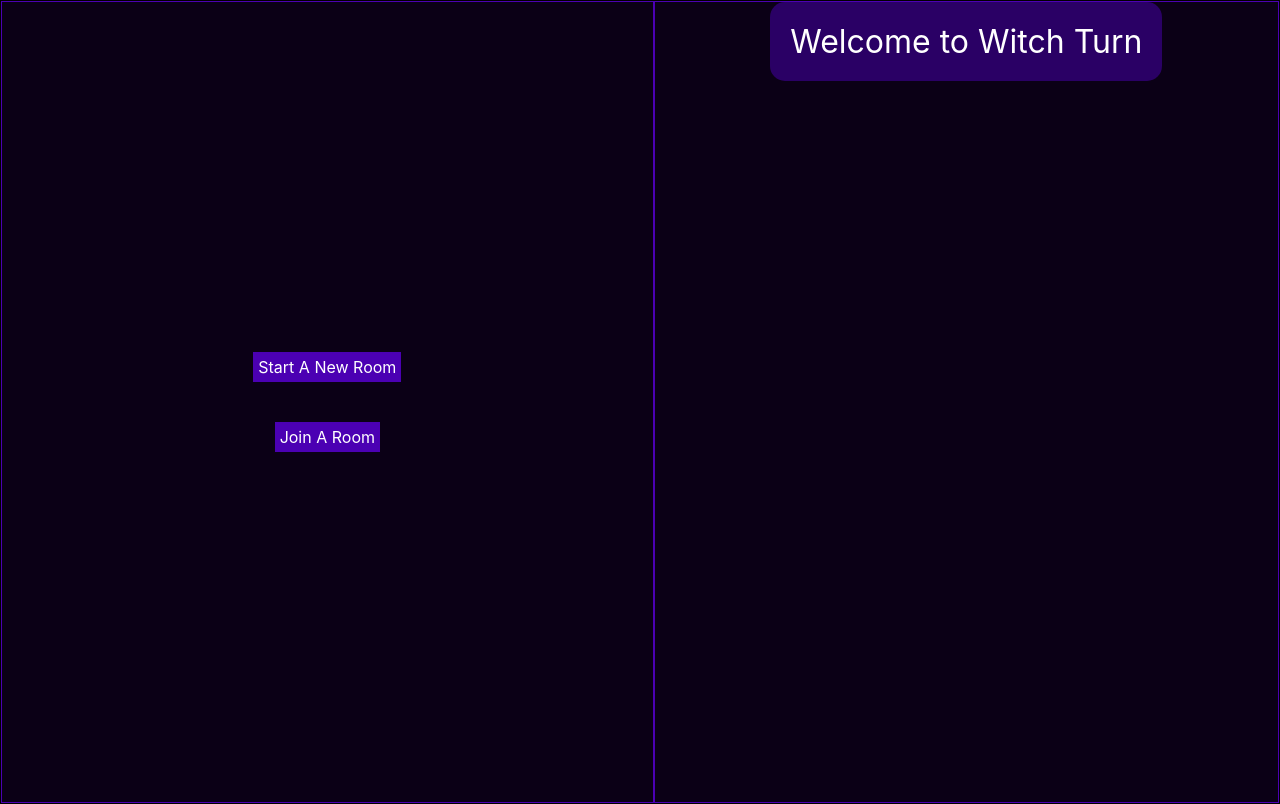
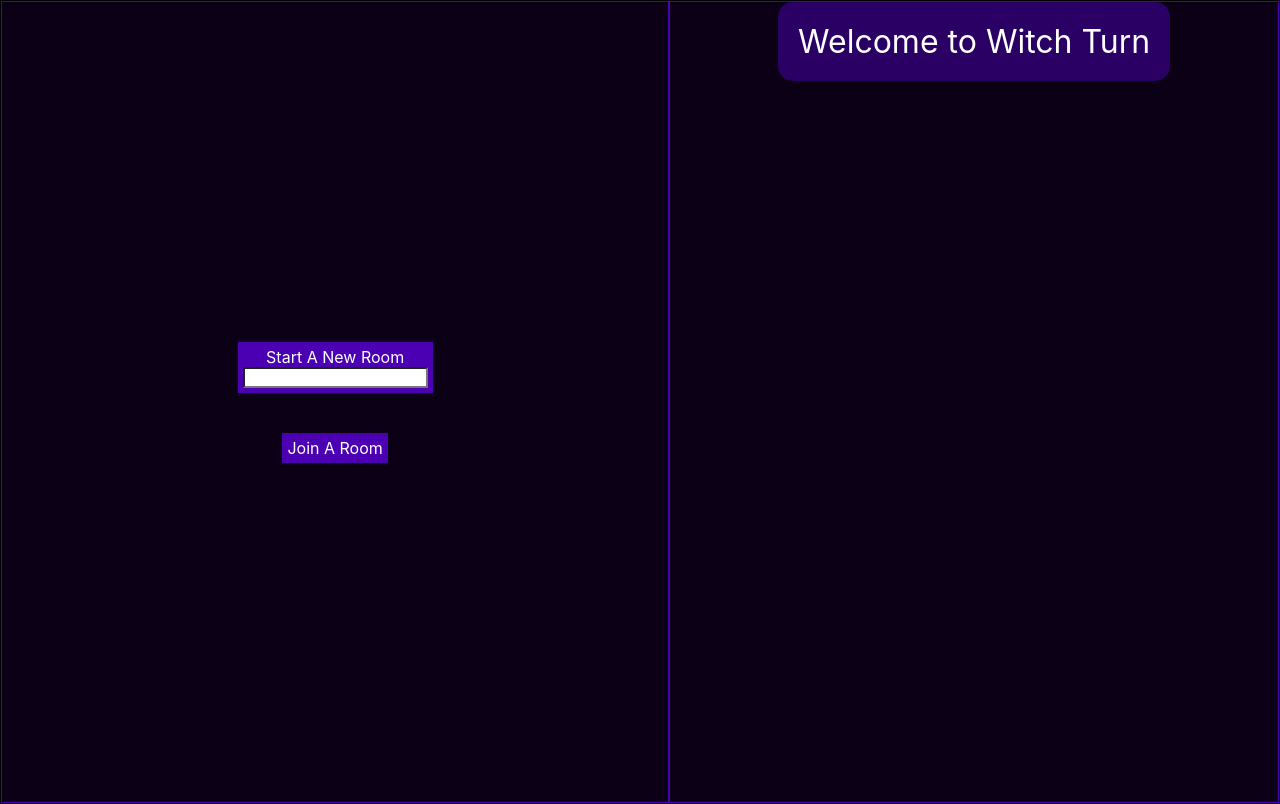
Before and after one commit to ScriptkidHicks/WitchTurnOnline, a React (Create React App) app in the folder witchturnonline/: page / in a window 1280 px wide. Built offline with nearby package versions, Linux system fonts and the light colour scheme.

Commit message:
updating styling and writing base function for input management

```diff
--- /dev/null
+++ b/witchturnonline/src/Components/SearchBars/GenericInputs.js
@@ -0,0 +1,24 @@
+import { StyleableLimitedInput } from "../StyledComponents/MainStyledComponents";
+
+function LimitedInputCombo(props) {
+  function onInputFunction(event) {
+    props.setInputState(event.target.value);
+    var content = event.target.value;
+    console.log(content);
+  }
+  return (
+    <StyleableLimitedInput
+      /* I want the dev to be forced to chose a max length */
+      maxLength={props.maxLength ? props.maxLength : 5}
+      type={props.type ? props.type : "text"}
+      minLength={props.minLength ? props.minLength : 0}
+      placeholder={props.placeholder ? props.placeholder : ""}
+      textAlignment={props.textAlignment ? props.textAlignment : "center"}
+      onInput={(event) => {
+        onInputFunction(event);
+      }}
+    ></StyleableLimitedInput>
+  );
+}
+
+export { LimitedInputCombo };
--- a/witchturnonline/src/Components/StyledComponents/MainStyledComponents.js
+++ b/witchturnonline/src/Components/StyledComponents/MainStyledComponents.js
@@ -92,6 +92,13 @@ const GenericInputDiv = styled.div`
   justify-content: flex-start;
 `;
 
+/* Styled Generic Inputs */
+
+const StyleableLimitedInput = styled.input`
+  background-color: white;
+  text-align: ${(props) => props.textAlignment};
+`;
+
 /* Styled Generic Buttons */
 
 const StyleableButton = styled.button`
@@ -122,4 +129,5 @@ export {
   StyleableButton,
   MainTitleLabel,
   GenericInputDiv,
+  StyleableLimitedInput,
 };
--- a/witchturnonline/src/Pages/LoginLandingPage.js
+++ b/witchturnonline/src/Pages/LoginLandingPage.js
@@ -5,14 +5,22 @@ import {
   MainTitleLabel,
   GenericInputDiv,
 } from "../Components/StyledComponents/MainStyledComponents";
+import { LimitedInputCombo } from "../Components/SearchBars/GenericInputs";
 
 function LoginLandingPage() {
-  const [temp, setTemp] = useState(0);
-
+  const [inputState, setInputState] = useState("");
   return (
     <DefaultPageBody>
       <DefaultPageColumn flexGrow={2}>
-        <GenericInputDiv>Start A New Room</GenericInputDiv>
+        <GenericInputDiv>
+          Start A New Room
+          <LimitedInputCombo
+            maxLength={10}
+            minLength={10}
+            inputState={inputState}
+            setInputState={setInputState}
+          ></LimitedInputCombo>
+        </GenericInputDiv>
         <GenericInputDiv>Join A Room</GenericInputDiv>
       </DefaultPageColumn>
       <DefaultPageColumn justifyContent={"flex-start"}>
```
